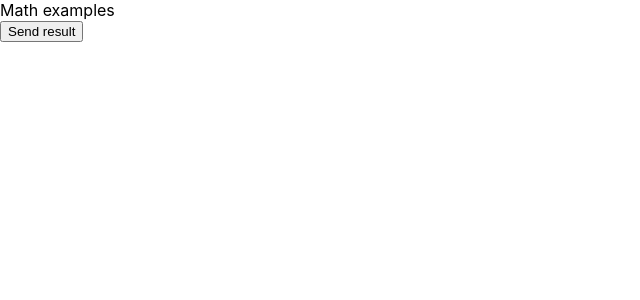
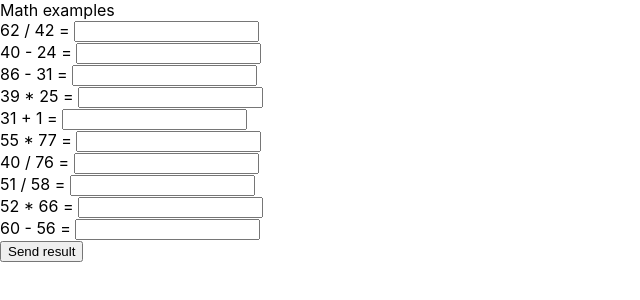
Before and after one commit to IvanPustovarov/math_examples, a React (Create React App) app: page / in a window 1280 px wide. Shown: the top 300 px of the page, without its empty margins (0-640 px from the left). Built offline with nearby package versions, Linux system fonts and the light colour scheme.

Commit message:
render array

```diff
--- a/src/App.js
+++ b/src/App.js
@@ -2,13 +2,13 @@ import React from "react";
 import "./App.css";
 import ExampleTable from "./components/ExampleTable";
 
-import createArguments from "./api";
+import createExample from "./api";
 
 function App() {
   return (
     <div className="App">
       Math examples
-      <ExampleTable createArguments={createArguments}/>
+      <ExampleTable createExample={createExample}/>
     </div>
   );
 }
--- a/src/api.js
+++ b/src/api.js
@@ -7,7 +7,7 @@ const getRandomInt = () => {
   return Math.floor(Math.random() * NUMBER + 1);
 };
 
-const createArguments = () => {
+const createExample = () => {
     let operators = ["+", "-", "*", "/"];
     let numberOperator = Math.floor(Math.random() * operators.length);
     let operator = operators[numberOperator];
@@ -27,4 +27,4 @@ const createArguments = () => {
   return example;
 };
 
-export default createArguments;
+export default createExample;
--- a/src/components/Example.js
+++ b/src/components/Example.js
@@ -1,7 +1,7 @@
 import React, { useState } from "react";
 
-const Example = (props) => {
-  const example = props.example;
+const Example = ({example}) => {
+  //const example = props.example;
   const [number, setNumber] = useState("");
 
   const handleChange = (event) => {
@@ -10,7 +10,7 @@ const Example = (props) => {
   };
 
   return (
-    <>
+    <div>
       {example.first} {example.operator} {example.second} ={" "}
       <input
         type="number"
@@ -18,7 +18,7 @@ const Example = (props) => {
         onChange={handleChange}
         required="required"
       />
-    </>
+    </div>
   );
 };
 
--- a/src/components/ExampleTable.js
+++ b/src/components/ExampleTable.js
@@ -1,27 +1,35 @@
-import React, { useState } from "react";
+import React, { useState, useEffect } from "react";
 import Example from "./Example";
 
 const ExampleTable = (props) => {
+  const createExample = props.createExample;
+  const [arrayExamples, setArrayExamples] = useState([]);
 
-  const createArguments = props.createArguments;
-
-
-  const handleSubmit = (event) => {
-
+  const createExamples = () => {
+    for (let index = 0; index < 10; index++) {
+      setArrayExamples(arrayExamples => [...arrayExamples, createExample()]);
+    }
   };
 
-  const resultCount = (answer) => {
+  const handleSubmit = (event) => {};
 
-  };
+  const resultCount = (answer) => {};
 
-  const getAnswerArray = () => {
+  const getAnswerArray = () => {};
 
-  }
-
+  useEffect(() => {
+    createExamples();
+  }, []);
   return (
     <div>
       <form onSubmit={handleSubmit}>
-        <button type="submit" onSubmit={() => handleSubmit}>Send result</button>
+        {arrayExamples.map((elem, index) => (
+          <Example example={elem} key={index}/>
+        ))}
+        {console.log(arrayExamples)}
+        <button type="submit" onSubmit={() => handleSubmit}>
+          Send result
+        </button>
       </form>
     </div>
   );
```
